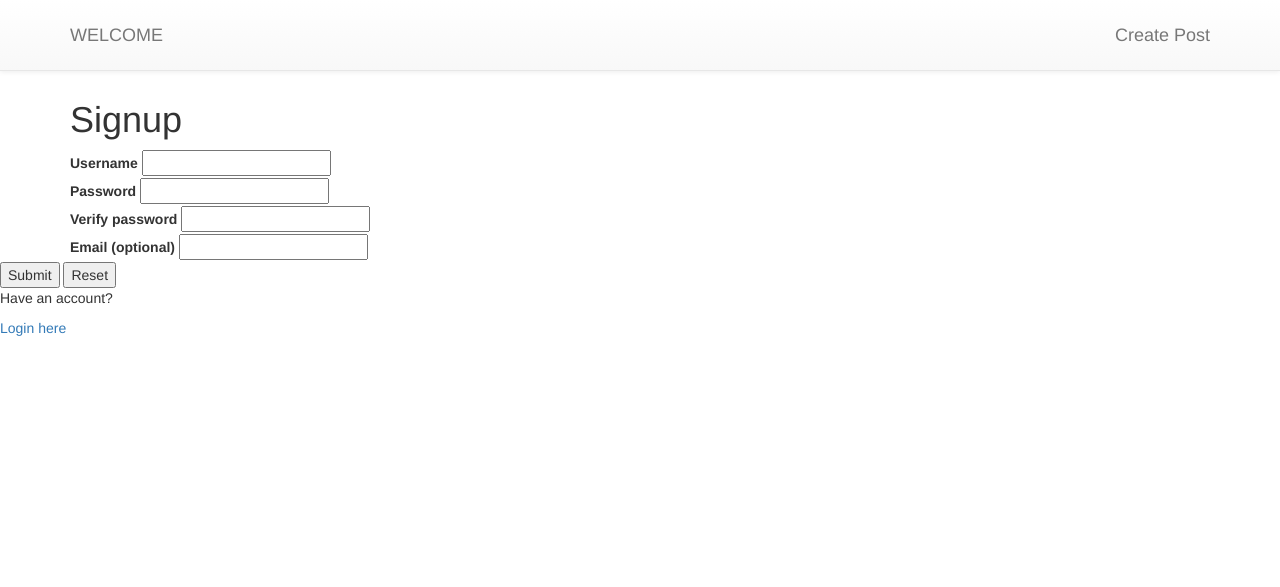
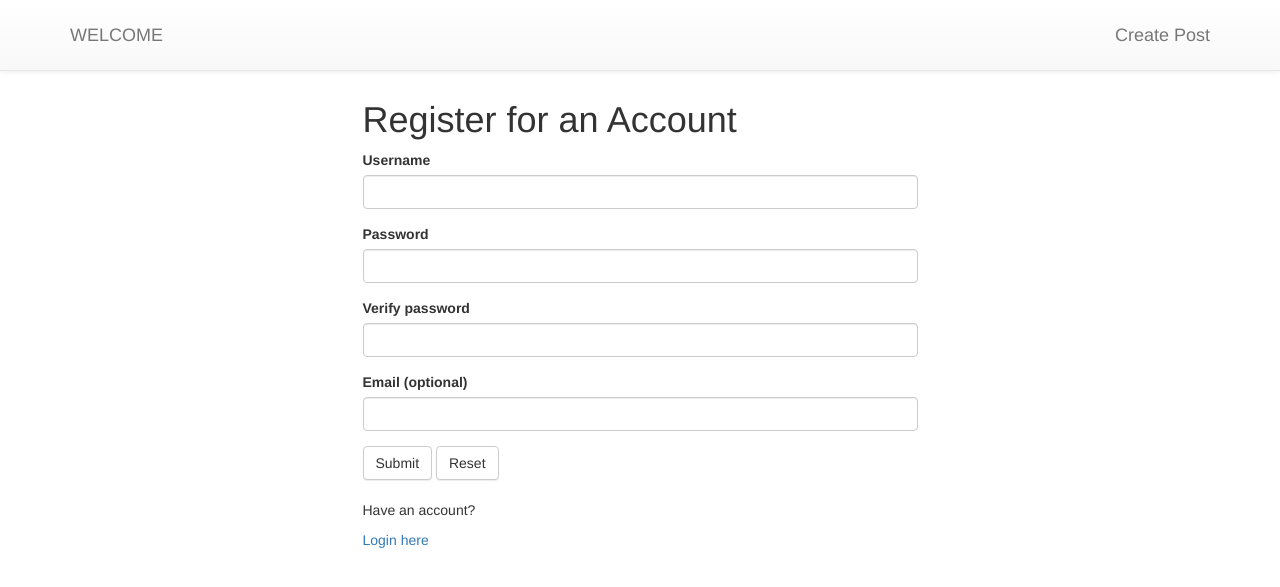
Before and after one commit to jrluu/Multi-User-Blog, a Python web app: template templates/assets/sign_up.html in a window 1280 px wide. Shown: the top 587 px of the page. Run offline with Jinja, Linux system fonts and the light colour scheme; the template is opened without the code that fills it, so the values that code supplies are empty.

Commit message:
Fixed classes for sign up page

```diff
--- a/templates/assets/sign_up.html
+++ b/templates/assets/sign_up.html
@@ -2,34 +2,48 @@
 
 {% block content %}
 
-  <h1> Signup</h1>
+  <section class="row">
+    <div class="col-md-6 col-md-offset-3">
+      <h1> Register for an Account</h1>
+    </div>
+  </section>
+
+  <section class="row">
+    <div class="col-md-6 col-md-offset-3">
 
       <form method = "post">
+        <div class="form-group">
           <label> Username </label>
-   <input type = "text" name = "username" value = "{{username}}" required=true >
-   <br>
+          <input type = "text" class="form-control" name = "username" value = "{{username}}" required=true >
+        </div>
 
+        <div class="form-group">
           <label> Password </label>
-   <input type = "password" name = "password" value = "{{password}}" required=true>
-   <br>
+          <input type = "password" class="form-control" name = "password" value = "{{password}}" required=true>
+        </div>
 
+        <div class="form-group">
+          <label> Verify password </label>
+          <input type = "password" class="form-control" name = "verifypw" value = "{{verifypw}}" required=true>
+        </div>
 
-   <label> Verify password </label>
-   <input type = "password" name = "verifypw" value = "{{verifypw}}" required=true>
-   <br>
-
+        <div class="form-group">
           <label> Email (optional) </label>
-   <input type = "text" name = "email" value = "{{email}}">
-   <br>
+          <input type="text" class="form-control" name="email" value="{{email}}">
+        </div>
 
         <div> {{errorUser}}</div>
         <div> {{errorPass}}</div>
 
-   </div>
-   <input type = "submit">
-   <input type = "reset" >
+        <button type="submit" class="btn btn-default"> Submit </button>
+        <button type="reset" class="btn btn-default"> Reset </button>
       </form>
 
+      <br>
       <p> Have an account? </p>
       <a href="login"> Login here</a>
+
+    </div>
+  </section>
+
 {% endblock %}
--- a/templates/sign_up.html
+++ b/templates/sign_up.html
@@ -1 +1 @@
-{% extends "base.html" %} {% block content %}<h1>Signup</h1><form method="post"><label>Username</label><input type="text" name="username" value="{{username}}" required="true"><br><label>Password</label><input type="password" name="password" value="{{password}}" required="true"><br><label>Verify password</label><input type="password" name="verifypw" value="{{verifypw}}" required="true"><br><label>Email (optional)</label><input type="text" name="email" value="{{email}}"><br><div>{{errorUser}}</div><div>{{errorPass}}</div><input type="submit"> <input type="reset"></form><p>Have an account?</p><a href="login">Login here</a> {% endblock %}
+{% extends "base.html" %} {% block content %}<section class="row"><div class="col-md-6 col-md-offset-3"><h1>Register for an Account</h1></div></section><section class="row"><div class="col-md-6 col-md-offset-3"><form method="post"><div class="form-group"><label>Username</label><input type="text" class="form-control" name="username" value="{{username}}" required="true"></div><div class="form-group"><label>Password</label><input type="password" class="form-control" name="password" value="{{password}}" required="true"></div><div class="form-group"><label>Verify password</label><input type="password" class="form-control" name="verifypw" value="{{verifypw}}" required="true"></div><div class="form-group"><label>Email (optional)</label><input type="text" class="form-control" name="email" value="{{email}}"></div><div>{{errorUser}}</div><div>{{errorPass}}</div><button type="submit" class="btn btn-default">Submit</button> <button type="reset" class="btn btn-default">Reset</button></form><br><p>Have an account?</p><a href="login">Login here</a></div></section>{% endblock %}
```
Lines whose indentation alone changed are shown as unchanged.
